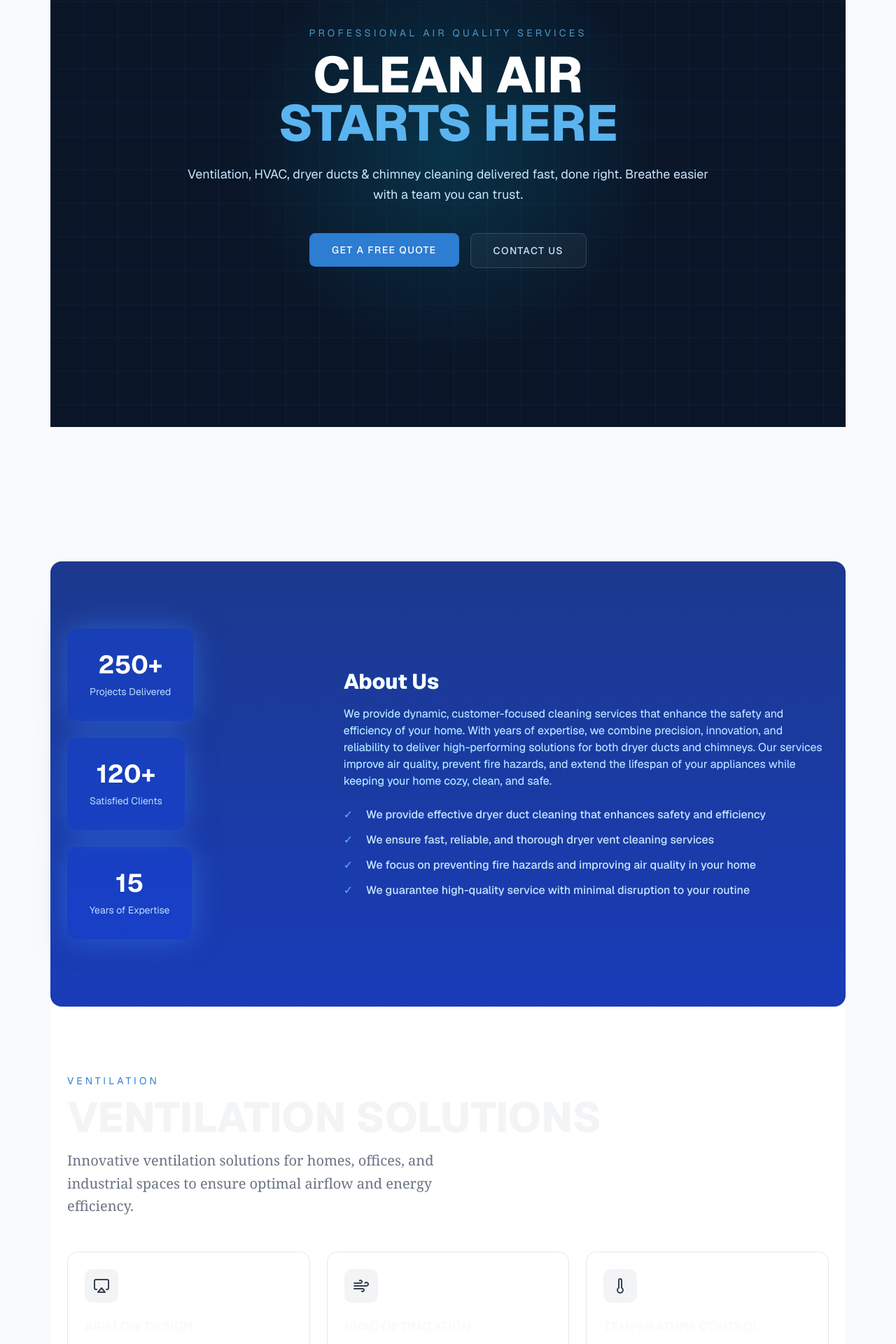
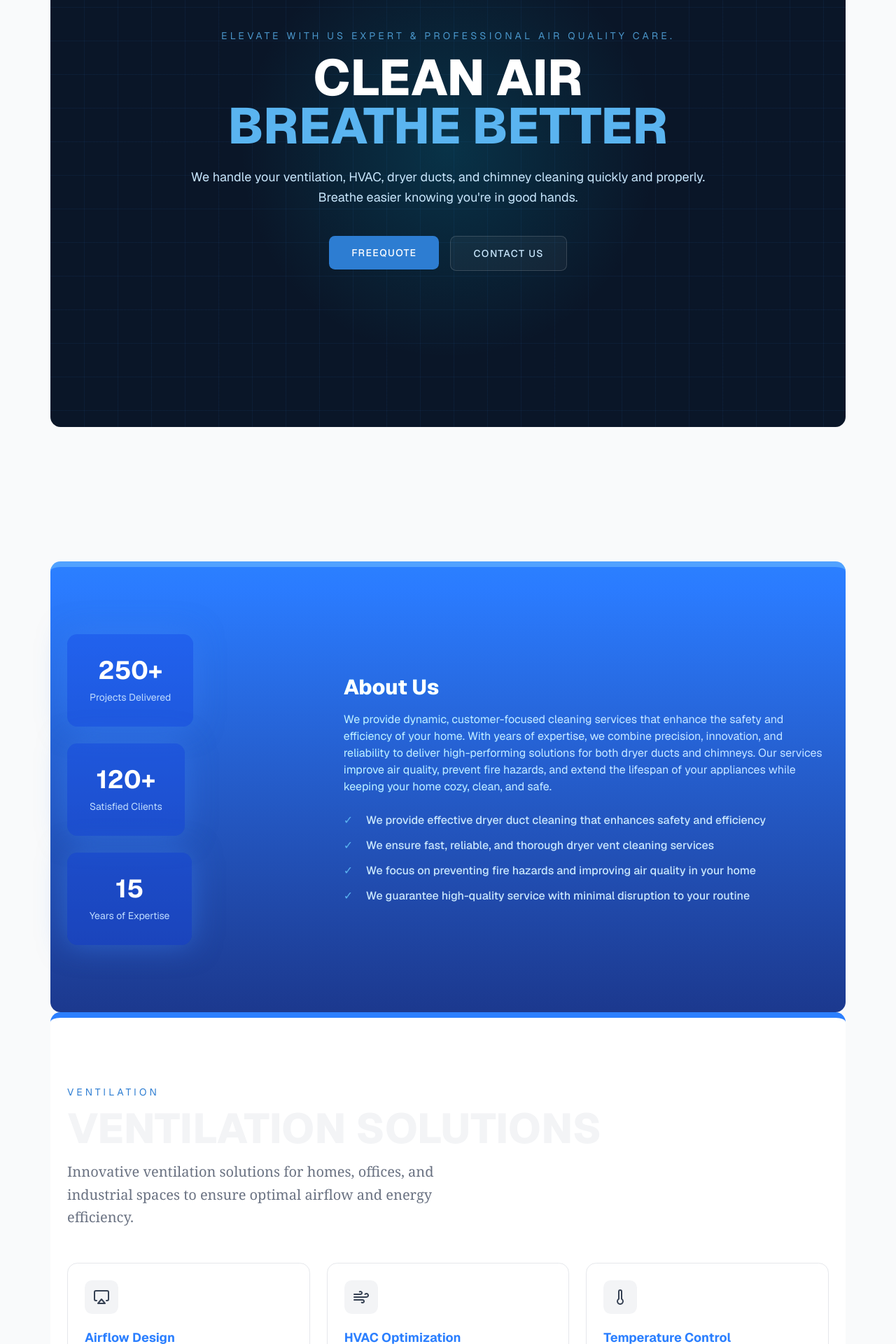
Before and after one commit to fiacredev/airflowpro-norry-duxy, a Next.js app: page / in a window 1280 px wide. Shown: the part 280-2200 px from the top of the page at 70% size. Built offline with nearby package versions, Linux system fonts and the light colour scheme.

Commit message:
locked in and geek

```diff
--- a/components/shared/About.tsx
+++ b/components/shared/About.tsx
@@ -15,7 +15,7 @@ const points = [
 ];
 
   return (
-    <div className="flex flex-col md:flex-row gap-12 p-12 bg-gradient-to-b from-blue-900 to-blue-800 rounded-2xl text-white mt-48 py-24 px-6" id="about">
+    <div className="flex flex-col md:flex-row gap-12 p-12 bg-gradient-to-b from-blue-500 to-blue-900 rounded-2xl text-white mt-48 py-24 px-6 scroll-mt-23 rounded-xl border-t-8 border-blue-400" id="about">
 
       {/* Stats Cards */}
       <div className="flex flex-wrap gap-6 md:w-1/3">
--- a/components/shared/Chimney.tsx
+++ b/components/shared/Chimney.tsx
@@ -3,7 +3,7 @@ import { chimneyServices } from "@/constants";
 
 export default function Chimney() {
   return (
-    <section className="bg-blue-950 py-11 pb-48 px-6" id="chimney">
+    <section className="bg-blue-950 py-11 pb-48 px-6 scroll-mt-23 rounded-xl border-t-8 border-blue-500" id="chimney">
       <div className="max-w-6xl mx-auto">
 
         {/* Header */}
--- a/components/shared/Contact.tsx
+++ b/components/shared/Contact.tsx
@@ -30,11 +30,11 @@ export default function Contact() {
   };
 
   return (
-    <section className="bg-blue-950 text-white py-20 min-h-screen mt-48" id="contact">
+    <section className="bg-blue-950 text-white py-20 min-h-screen mt-48 scroll-mt-23 rounded-xl border-t-8 border-blue-500" id="contact">
       <div className="max-w-4xl mx-auto px-4">
         {/* Header */}
         <div className="mb-8">
-          <p className="text-[#5ab4f0] tracking-widest font-semibold uppercase">Get in Touch</p>
+          <p className="capitalize tracking-[0.3em] text-sm text-white-600 mb-3">Get in Touch</p>
           <h2 className="text-4xl mt-2 mb-2 text-white font-bold">Contact / Get a Quote</h2>
           <p className="text-[#c8e6fc] text-opacity-70">
             Fill out the form and we'll get back to you promptly with a free, no-obligation quote tailored to your needs.
@@ -119,7 +119,7 @@ export default function Contact() {
                 id="service"
                 value={formData.service}
                 onChange={handleChange}
-                className="p-3 rounded-md border border-[#5ab4f0]/20 bg-blue-800 text-white focus:outline-none focus:ring-2 focus:ring-[#5ab4f0]"
+                className="p-3 rounded-md border border-[#5ab4f0]/20 bg-blue-500 text-white focus:outline-none focus:ring-2 focus:ring-[#5ab4f0]"
               >
                 <option value="" disabled>
                   Select a service...
--- a/components/shared/Dryer.tsx
+++ b/components/shared/Dryer.tsx
@@ -3,7 +3,7 @@ import { dryerServices } from "@/constants";
 
 export default function Dryer() {
   return (
-    <section className="bg-white py-24 px-6" id="dryer">
+    <section className="bg-white py-24 px-6 rounded-xl border-t-8 border-blue-500 scroll-mt-23" id="dryer">
       <div className="max-w-6xl mx-auto">
 
         {/* Header */}
@@ -38,7 +38,7 @@ export default function Dryer() {
                 </div>
 
                 {/* Title */}
-                <h3 className="uppercase font-bold text-lg mb-2">
+                <h3 className="capitalize font-bold text-lg mb-2 text-blue-500">
                   {item.title}
                 </h3>
 
--- a/components/shared/FAQ.tsx
+++ b/components/shared/FAQ.tsx
@@ -8,11 +8,11 @@ export default function FAQ() {
   return (
     <AnimatedSection className="mt-16 sm:mt-20 lg:mt-24">
       {/* Header */}
-      <div className="text-center mb-10 sm:mb-12" id="fqas">
+      <div className="text-center mb-10 sm:mb-12 rounded-xl border-t-8 border-blue-500 scroll-mt-23 pt-5" id="fqas">
         <p className="font-medium text-sm sm:text-base text-blue-400 uppercase tracking-widest mb-1">
           F.A.Q. SECTION
         </p>
-        <h2 className="font-semibold text-3xl sm:text-4xl lg:text-5xl text-white leading-snug">
+        <h2 className="font-semibold text-3xl sm:text-4xl lg:text-5xl bg-gradient-to-r from-sky-500 via-blue-500 to-blue-600 bg-clip-text text-transparent">
           Frequently Asked Questions
         </h2>
       </div>
--- a/components/shared/Header.tsx
+++ b/components/shared/Header.tsx
@@ -19,6 +19,7 @@ const Header: React.FC = () => {
 const menuItems = [
   { label: "HOME", href: "#home" },
   { label: "ABOUT", href: "#about" },
+  { label: "HVAC", href: "#hvac" },
   { label: "VENTILATION", href: "#ventilation" },
   { label: "DRYER", href: "#dryer" },
   { label: "CHIMNEY", href: "#chimney" },
--- a/components/shared/Hero.tsx
+++ b/components/shared/Hero.tsx
@@ -3,7 +3,7 @@ import { Button } from "../ui/button";
 
 export default function Hero() {
   return (
-    <section className="relative min-h-screen flex items-center justify-center bg-[#0a1628] overflow-hidden px-6 py-24" id="home">
+    <section className="relative min-h-screen flex items-center justify-center bg-[#0a1628] overflow-hidden px-6 py-24 scroll-mt-23 rounded-xl border-t-8 border-blue-500" id="home">
 
       {/* Grid Background */}
       <div className="absolute inset-0 bg-[linear-gradient(rgba(45,125,210,0.08)_1px,transparent_1px),linear-gradient(90deg,rgba(45,125,210,0.08)_1px,transparent_1px)] bg-[size:48px_48px]" />
@@ -15,33 +15,33 @@ export default function Hero() {
 
         {/* Eyebrow */}
         <p className="uppercase tracking-[0.3em] text-[#5ab4f0] text-sm mb-4 opacity-80">
-          Professional Air Quality Services
+          Elevate with us expert & professional air quality care.
         </p>
 
         {/* Title */}
         <h1 className="uppercase font-extrabold leading-[0.95] text-white text-5xl sm:text-6xl md:text-7xl mb-6">
           Clean Air <br />
-          <span className="text-[#5ab4f0]">Starts Here</span>
+          <span className="text-[#5ab4f0]">Breathe Better</span>
         </h1>
 
         {/* Subtitle */}
         <p className="text-[#c8e6fc] text-lg leading-relaxed mb-10">
-          Ventilation, HVAC, dryer ducts & chimney cleaning delivered fast,
-          done right. Breathe easier with a team you can trust.
+          We handle your ventilation, HVAC, dryer ducts, and chimney cleaning quickly
+          and properly. Breathe easier knowing you're in good hands.
         </p>
 
         {/* CTA */}
         <div className="flex flex-wrap justify-center gap-4">
 
-          <Button className="bg-[#2d7dd2] hover:bg-[#5ab4f0] text-white px-8 py-6 text-sm tracking-widest uppercase">
-            Get a Free Quote
+          <Button className="bg-[#2d7dd2] hover:bg-[#5ab4f0] text-white px-8 py-6 text-sm tracking-widest uppercase" id="#contact">
+            <a href="#contact">FreeQuote</a>
           </Button>
 
           <Button
             variant="outline"
             className="border border-[#c8e6fc55] text-[#c8e6fc] hover:text-[#5ab4f0] hover:border-[#5ab4f0] px-8 py-6 text-sm tracking-widest uppercase"
           >
-            Contact Us
+            <a href="#contact">Contact Us</a>
           </Button>
 
         </div>
--- /dev/null
+++ b/components/shared/Hvac.tsx
@@ -0,0 +1,43 @@
+import React from 'react'
+import Image from 'next/image';
+import man from '../../public/images/man.png';
+
+export default function Hvac() {
+  return (
+    <section className="w-full py-30 bg-gray-100 scroll-mt-23 mt-20 mb-48 rounded-xl border-t-8 border-blue-500" id="hvac">
+      <div className="max-w-6xl mx-auto px-6 flex flex-col md:flex-row items-center gap-10">
+
+        {/* TEXT CONTENT */}
+        <div className="flex-1">
+          <h2 className="text-3xl md:text-4xl font-bold text-blue-500 mb-4">
+            HVAC Solutions
+          </h2>
+          <p className="text-gray-500 mb-6">
+            We provide reliable heating, ventilation, and air conditioning
+            services designed to keep your space comfortable all year round.
+          </p>
+
+          <ul className="space-y-2 text-gray-500">
+            <li>✔ Installation & Maintenance</li>
+            <li>✔ Energy Efficient Systems</li>
+            <li>✔ Residential & Commercial Services</li>
+          </ul>
+
+          <button className="mt-6 px-6 py-3 bg-blue-600 text-white rounded-lg hover:bg-blue-700 transition">
+            <a href="#ventilation">Learn More</a>
+          </button>
+        </div>
+
+        {/* IMAGE PLACEHOLDER */}
+
+            <div className="flex-1 w-full h-120">
+            <Image
+                src={man}
+                alt="HVAC Service"
+                className="w-full h-full object-cover rounded-xl"
+            />
+            </div>
+      </div>
+    </section>
+  )
+}
--- a/components/shared/Ventilation.tsx
+++ b/components/shared/Ventilation.tsx
@@ -3,7 +3,7 @@ import { ventilationServices } from "@/constants";
 
 export default function Ventilation() {
   return (
-    <section className="bg-white py-24 px-6" id="ventilation">
+    <section className="bg-white py-24 px-6 rounded-xl border-t-8 border-blue-500 scroll-mt-23" id="ventilation">
       <div className="max-w-6xl mx-auto">
 
         {/* Header */}
@@ -37,7 +37,9 @@ export default function Ventilation() {
                 </div>
 
                 {/* Title */}
-                <h3 className="uppercase font-bold text-lg mb-2">{item.title}</h3>
+                <h3 className="capitalize font-bold text-lg mb-2 text-blue-500">
+                  {item.title}
+                </h3>
 
                 {/* Description */}
                 <p className="text-gray-500 text-sm leading-relaxed">
```
Also changed, not shown: components/shared/role.png (added).
